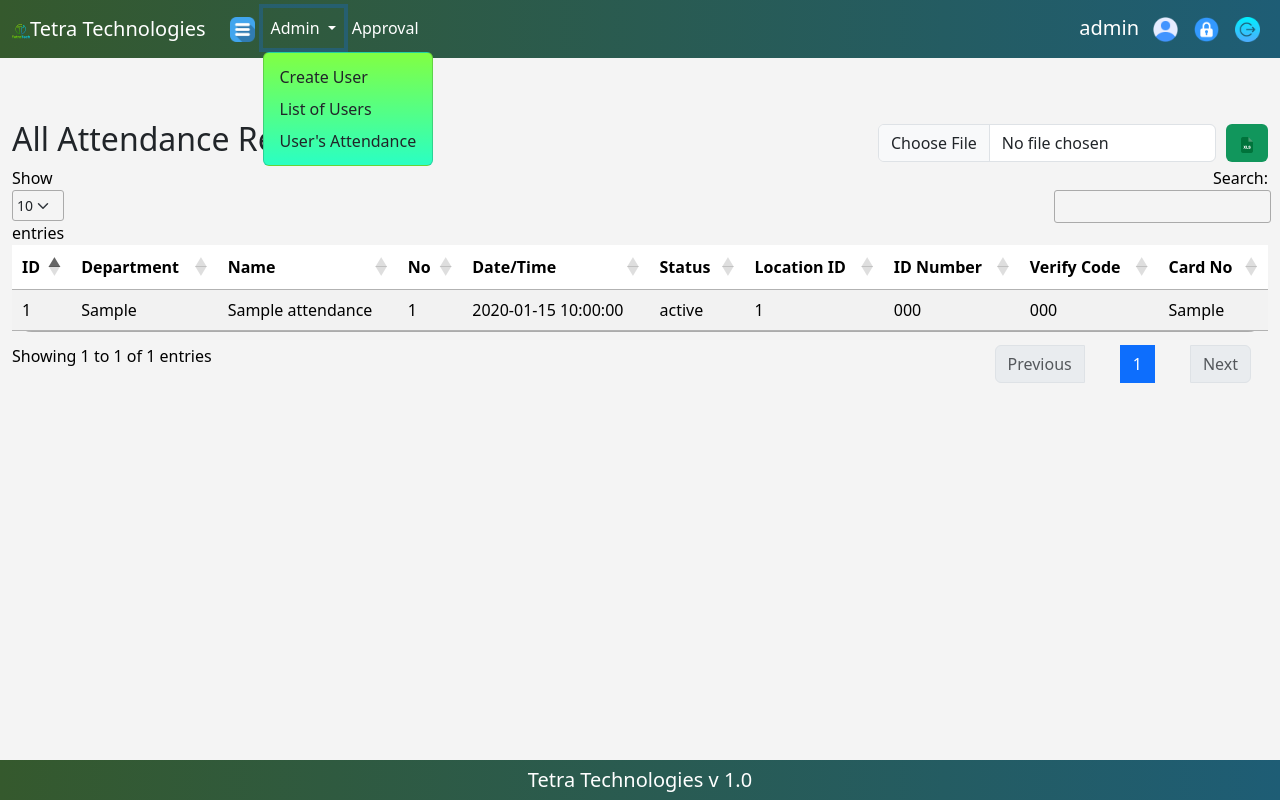
After one commit to alwahid786/HRM, a PHP site: page /userattendance.php in a window 1280 px wide, after a click on "Admin". The commit adds this page. Run offline with PHP 8.4, Linux system fonts and the light colour scheme; a user stored in the database is signed in; data comes from the database, SQL or seed files in the repository; both versions use the stored data as it was after the commit; tables that the repository leaves empty hold one stand-in row (values such as "Sample post"); some libraries are stand-ins or nearby versions.

Commit message:
add functionality import data from excel file on admin side && hradmin side and modified login page ui

```diff
--- a/partials/admin/navbar.php
+++ b/partials/admin/navbar.php
@@ -183,6 +183,7 @@ if ($_SERVER['REQUEST_METHOD'] == 'POST' && isset($_POST['changePassword'])) {
             box-shadow: 10px -5px 0 0 rgba(0, 0, 0, 0.3s);
             background: linear-gradient(to right, #35592d, #1e5d75) !important;
         }
+
     </style>
 </head>
 
@@ -206,6 +207,7 @@ if ($_SERVER['REQUEST_METHOD'] == 'POST' && isset($_POST['changePassword'])) {
                         <ul class="dropdown-menu dropdownbg ">
                             <li><a class="dropdown-item" href="admincreateuser.php">Create User</a></li>
                             <li><a class="dropdown-item" href="adminuserlist.php">List of Users</a></li>
+                            <li><a class="dropdown-item" href="userattendance.php">User's Attendance</a></li>
                         </ul>
                     </li>
                     <li class="nav-item">
--- a/partials/hr/navbar.php
+++ b/partials/hr/navbar.php
@@ -199,6 +199,7 @@ if ($_SERVER['REQUEST_METHOD'] == 'POST' && isset($_POST['changePassword'])) {
                         <ul class="dropdown-menu dropdownbg">
                             <li><a class="dropdown-item" href="hrcreateuser.php">Create User</a></li>
                             <li><a class="dropdown-item" href="hruserlist.php">List of Users</a></li>
+                            <li><a class="dropdown-item" href="userattendance.php">User's Attendance</a></li>
                         </ul>
                     </li>
                     <li class="nav-item">
--- /dev/null
+++ b/userattendance.php
@@ -0,0 +1,168 @@
+<?php
+session_start();
+require 'vendor/autoload.php';
+require 'config.php';
+
+use PhpOffice\PhpSpreadsheet\IOFactory;
+
+// Check if the user is logged in
+if (!isset($_SESSION['user_id'])) {
+    header("Location: login.php");
+    exit();
+}
+
+// Check user type
+$userId = $_SESSION['user_id'];
+$stmt = $conn->prepare("SELECT user_type FROM users WHERE id = ?");
+$stmt->bind_param("i", $userId);
+$stmt->execute();
+$stmt->bind_result($userType);
+$stmt->fetch();
+$stmt->close();
+
+if ($userType != 'admin' && $userType != 'hradmin') {
+    header("Location: login.php");
+    exit();
+}
+
+$importedData = [];
+
+// If a file is uploaded and processed
+if (isset($_POST['export']) && $_POST['export'] == 'true' && isset($_FILES['attendanceFile'])) {
+    $file = $_FILES['attendanceFile']['tmp_name'];
+    $fileName = $_FILES['attendanceFile']['name'];
+    $fileError = $_FILES['attendanceFile']['error'];
+
+    // Check for upload errors
+    if ($fileError !== UPLOAD_ERR_OK) {
+        die('Error uploading file: ' . $fileError);
+    }
+
+    // Check file extension
+    $allowedExtensions = ['xls', 'xlsx'];
+    $fileExtension = pathinfo($fileName, PATHINFO_EXTENSION);
+
+    if (!in_array($fileExtension, $allowedExtensions)) {
+        die('Invalid file type. Only .xls and .xlsx files are allowed.');
+    }
+
+    try {
+        // Load the spreadsheet
+        $spreadsheet = IOFactory::load($file);
+        $worksheet = $spreadsheet->getActiveSheet();
+        $importedData = $worksheet->toArray();
+    } catch (Exception $e) {
+        die('Error loading file "' . pathinfo($fileName, PATHINFO_BASENAME) . '": ' . $e->getMessage());
+    }
+}
+
+// Fetch data from the database
+$attendanceData = [];
+$sql = "SELECT * FROM attendance";
+$result = $conn->query($sql);
+
+if ($result->num_rows > 0) {
+    while ($row = $result->fetch_assoc()) {
+        $attendanceData[] = $row;
+    }
+}
+?>
+
+<?php
+// Include the navbar based on user type
+if ($userType === 'admin') {
+    include_once 'partials/admin/navbar.php';
+} elseif ($userType === 'hradmin') {
+    include_once 'partials/hr/navbar.php';
+}
+?>
+
+<!-- Include DataTables CSS -->
+<link rel="stylesheet" href="https://cdn.datatables.net/1.11.5/css/jquery.dataTables.min.css">
+
+<section class="container-fluid" style="padding: 60px 0 40px 0;">
+    <div class="container-fluid">
+        <div class="d-flex justify-content-between align-items-center">
+            <h2 class="text-dark">All Attendance Records</h2>
+            <div>
+                <form method="post" action="importattendance.php" enctype="multipart/form-data" style="display: flex; gap: 10px;">
+                    <div>
+                        <input class="form-control" type="file" name="attendanceFile" accept=".xls,.xlsx" required>
+                        <input type="hidden" name="export" value="true">
+                    </div>
+                    <div>
+                        <button type="submit" class="btn" style="background-color: #11965c;">
+                            <img src="images/icons/excel.png" width="16px" height="16px">
+                        </button>
+                    </div>
+                </form>
+            </div>
+        </div>
+        <table id="userattendancedatatable" class="table table-striped" style="width:100%; border-radius: 20px !important;">
+            <thead>
+                <tr>
+                    <th>ID</th>
+                    <th>Department</th>
+                    <th>Name</th>
+                    <th>No</th>
+                    <th>Date/Time</th>
+                    <th>Status</th>
+                    <th>Location ID</th>
+                    <th>ID Number</th>
+                    <th>Verify Code</th>
+                    <th>Card No</th>
+                </tr>
+            </thead>
+            <tbody>
+                <?php if (!empty($attendanceData)) {
+                    foreach ($attendanceData as $row) { ?>
+                        <tr>
+                            <td><?php echo htmlspecialchars($row['id']); ?></td>
+                            <td><?php echo htmlspecialchars($row['department']); ?></td>
+                            <td><?php echo htmlspecialchars($row['name']); ?></td>
+                            <td><?php echo htmlspecialchars($row['no']); ?></td>
+                            <td><?php echo htmlspecialchars($row['date_time']); ?></td>
+                            <td><?php echo htmlspecialchars($row['status']); ?></td>
+                            <td><?php echo htmlspecialchars($row['location_id']); ?></td>
+                            <td><?php echo htmlspecialchars($row['id_number']); ?></td>
+                            <td><?php echo htmlspecialchars($row['verify_code']); ?></td>
+                            <td><?php echo htmlspecialchars($row['card_no']); ?></td>
+                        </tr>
+                    <?php }
+                } else { ?>
+                    <tr>
+                        <td colspan="10" class="text-center">No attendance data found.</td>
+                    </tr>
+                <?php } ?>
+            </tbody>
+        </table>
+    </div>
+</section>
+
+<!-- Include jQuery and DataTables JS -->
+<script src="https://code.jquery.com/jquery-3.5.1.min.js"></script>
+<script src="https://cdn.datatables.net/1.11.5/js/jquery.dataTables.min.js"></script>
+
+<script>
+    $(document).ready(function() {
+        $('#userattendancedatatable').DataTable({
+            "paging": true,
+            "searching": true,
+            "ordering": true,
+            "info": true
+        });
+    });
+</script>
+
+<?php
+// Include the footer based on user type
+if ($userType === 'admin') {
+    include_once 'partials/admin/footer.php';
+} elseif ($userType === 'hradmin') {
+    include_once 'partials/hr/footer.php';
+}
+?>
+
+<?php
+$conn->close();
+?>
```
Also changed, not shown: database/hrm.sql (+21 -0 lines), importattendance.php (added, +86 -0 lines), login.php (+31 -9 lines), 1 other file.
